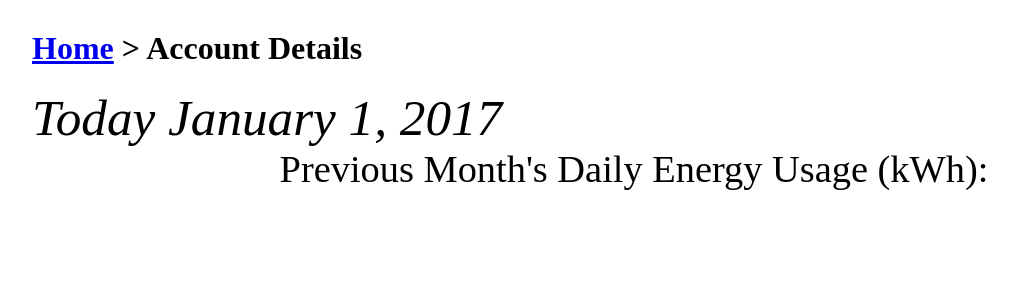
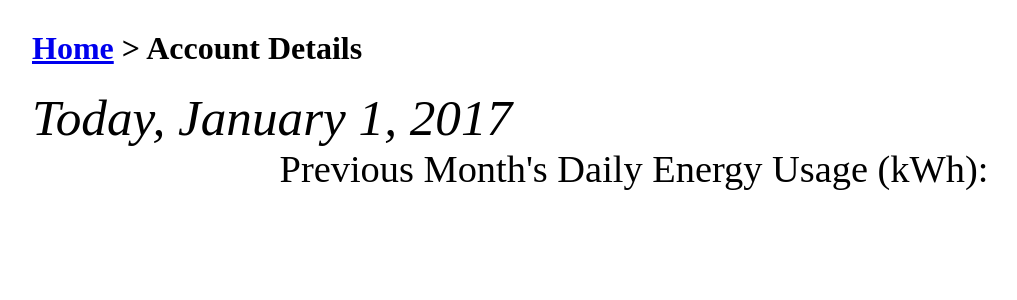
Before and after one commit to jackyl14/jacky-data-chest, an Angular app: page /accounts/1 in a window 1280 px wide. Shown: the top 300 px of the page, without its empty margins (6-1023 px from the left). Built offline with nearby package versions, Linux system fonts and the light colour scheme; no server answers; what angular-svg-round-progressbar would draw is missing.

Commit message:
Added extra comma

```diff
--- a/src/app/views/account-details/account-details.component.html
+++ b/src/app/views/account-details/account-details.component.html
@@ -4,7 +4,7 @@
   <span>Account Details</span>
 </h1>
 <div class="account-details-container">
-  <div class="account-details-heading">Today January 1, 2017</div>
+  <div class="account-details-heading">Today, January 1, 2017</div>
   <div class="account-details-content">
     <div class="summary-content" *ngIf="summary">
       <div class="score-content">
```
